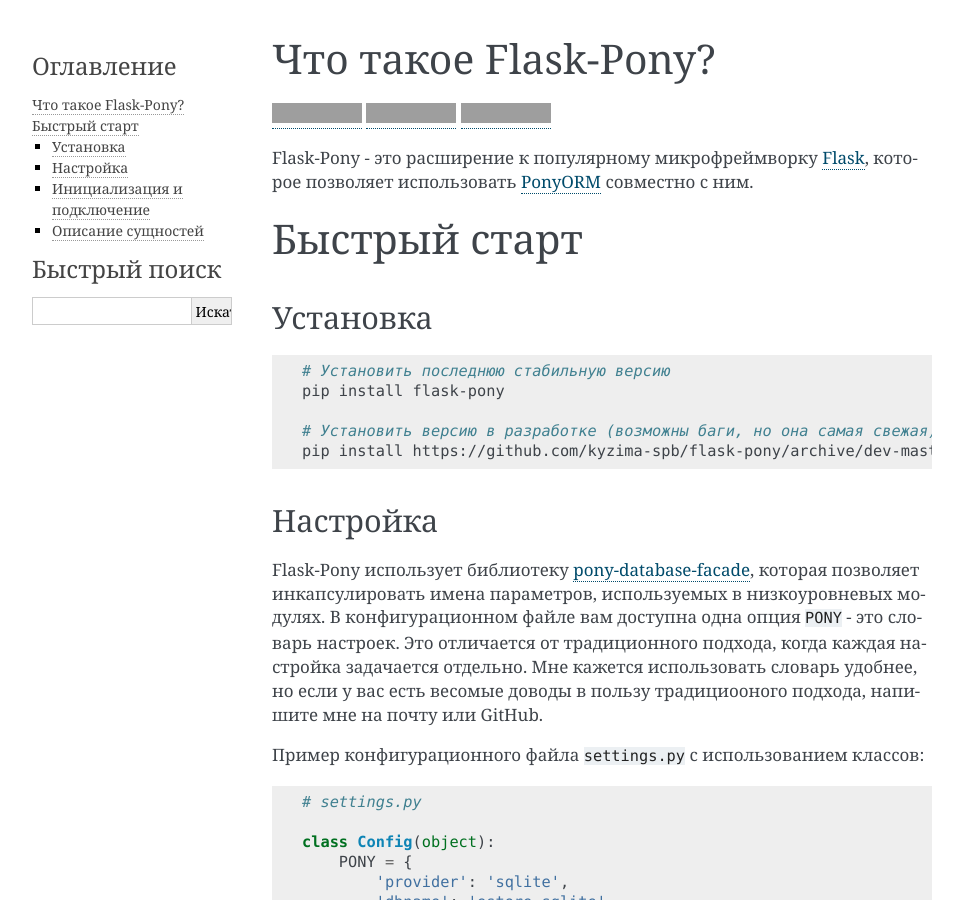
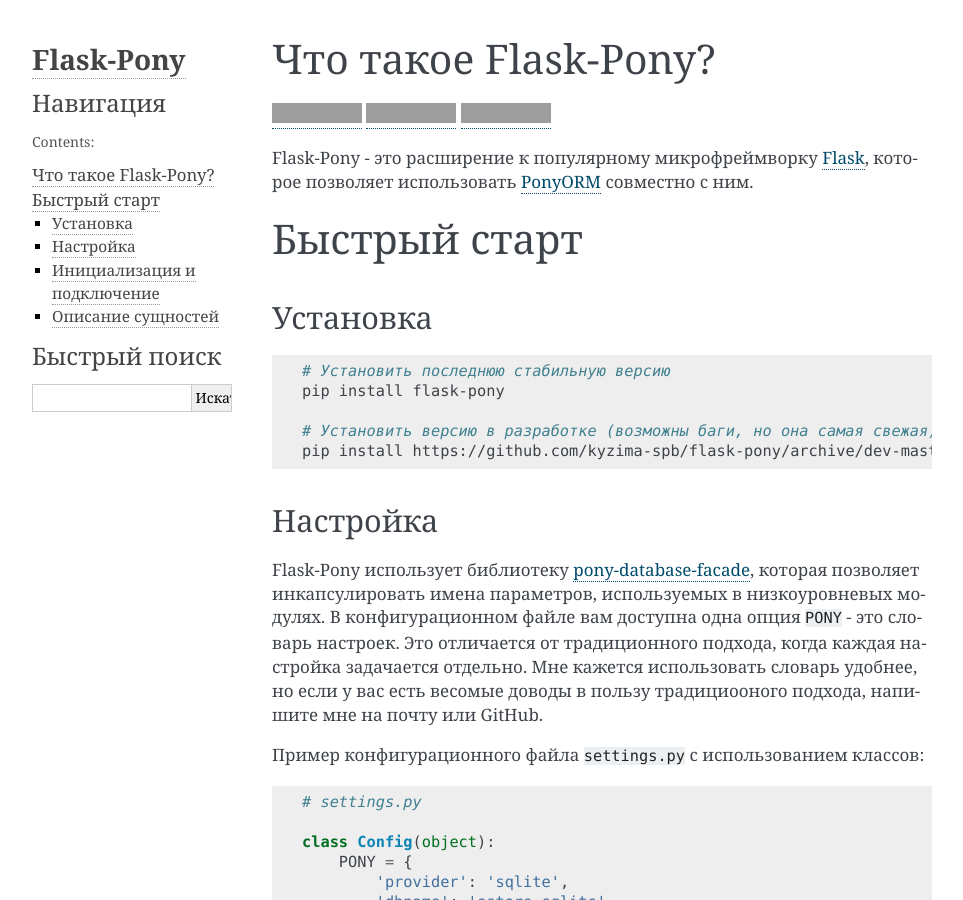
Before and after one commit to kyzima-spb/flask-pony, a Sphinx documentation site: the page built from docs/source/index.rst, in a window 1280 px wide and 900 px high, cut to the strip 0-900 px from the top of the window. Shown: the whole strip, without its empty margins (148-1111 px from the left). Built offline with Sphinx 7.4.7, drawn with Linux system fonts in a browser that asks for light colours; pages that are not in the unit, such as notebooks, are missing from menus; some of the changed lines change nothing that is shown; grey boxes are pictures that could not be loaded.

Commit message:
Updates russian documentation

```diff
--- a/docs/source/conf.py
+++ b/docs/source/conf.py
@@ -24,9 +24,9 @@
 author = 'Kirill Vercetti'
 
 # The short X.Y version
-version = ''
+version = '3.1'
 # The full version, including alpha/beta/rc tags
-release = '3.0.0'
+release = '3.1.0'
 
 
 # -- General configuration ---------------------------------------------------
@@ -76,14 +76,30 @@
 
 # The theme to use for HTML and HTML Help pages.  See the documentation for
 # a list of builtin themes.
-#
+
 html_theme = 'alabaster'
+html_sidebars = {
+    '**': [
+        'about.html',
+        'navigation.html',
+        'relations.html',
+        'searchbox.html',
+        'donate.html',
+    ]
+}
 
 # Theme options are theme-specific and customize the look and feel of a theme
 # further.  For a list of options available for each theme, see the
 # documentation.
 #
-# html_theme_options = {}
+html_theme_options = {
+    # 'logo': 'logo.png',
+    'github_user': 'kyzima-spb',
+    'github_repo': 'flask-pony',
+    'github_button': False,
+    'extra_nav_links': {
+    }
+}
 
 # Add any paths that contain custom static files (such as style sheets) here,
 # relative to this directory. They are copied after the builtin static files,
@@ -180,4 +196,5 @@
 
 html_show_sourcelink = False
 
+
 # -- Extension configuration -------------------------------------------------
```
